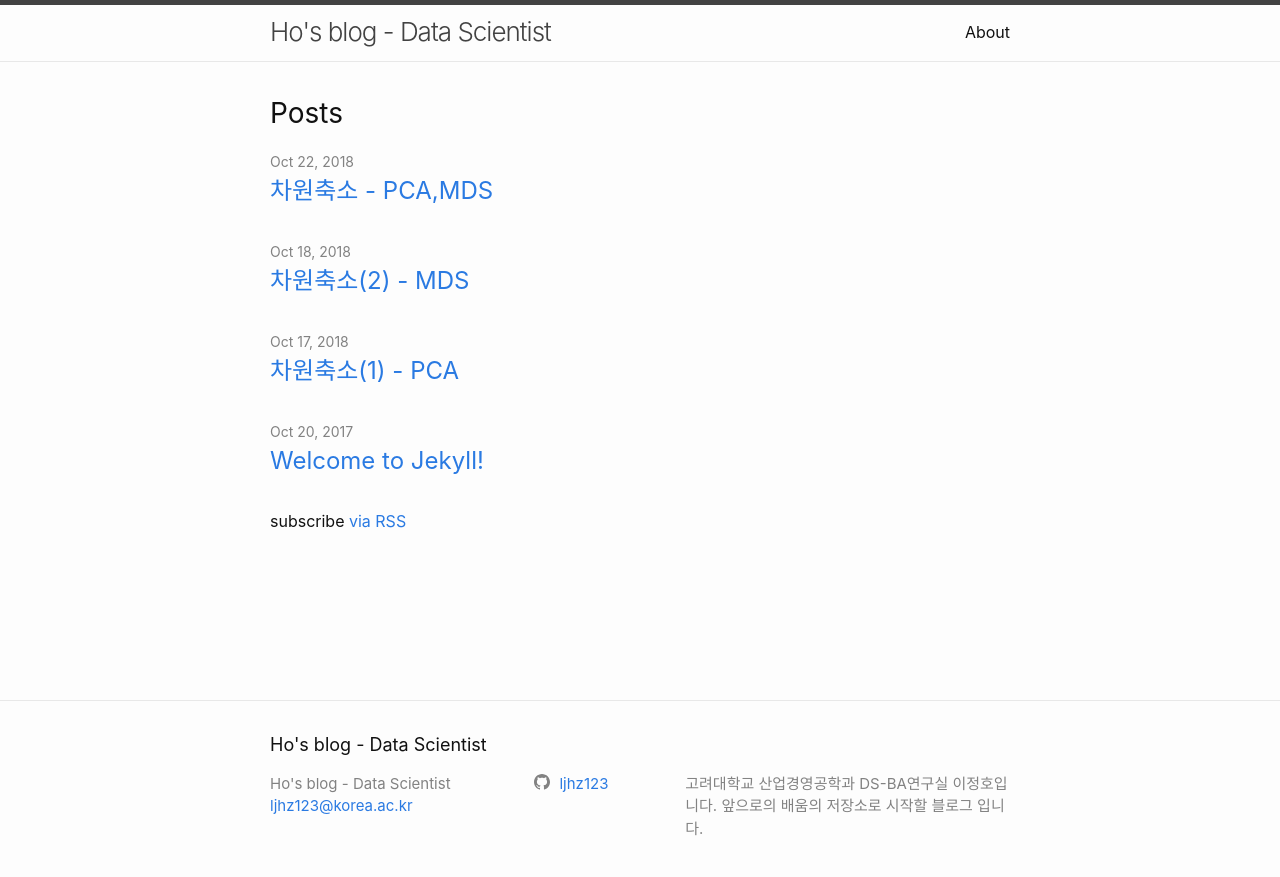
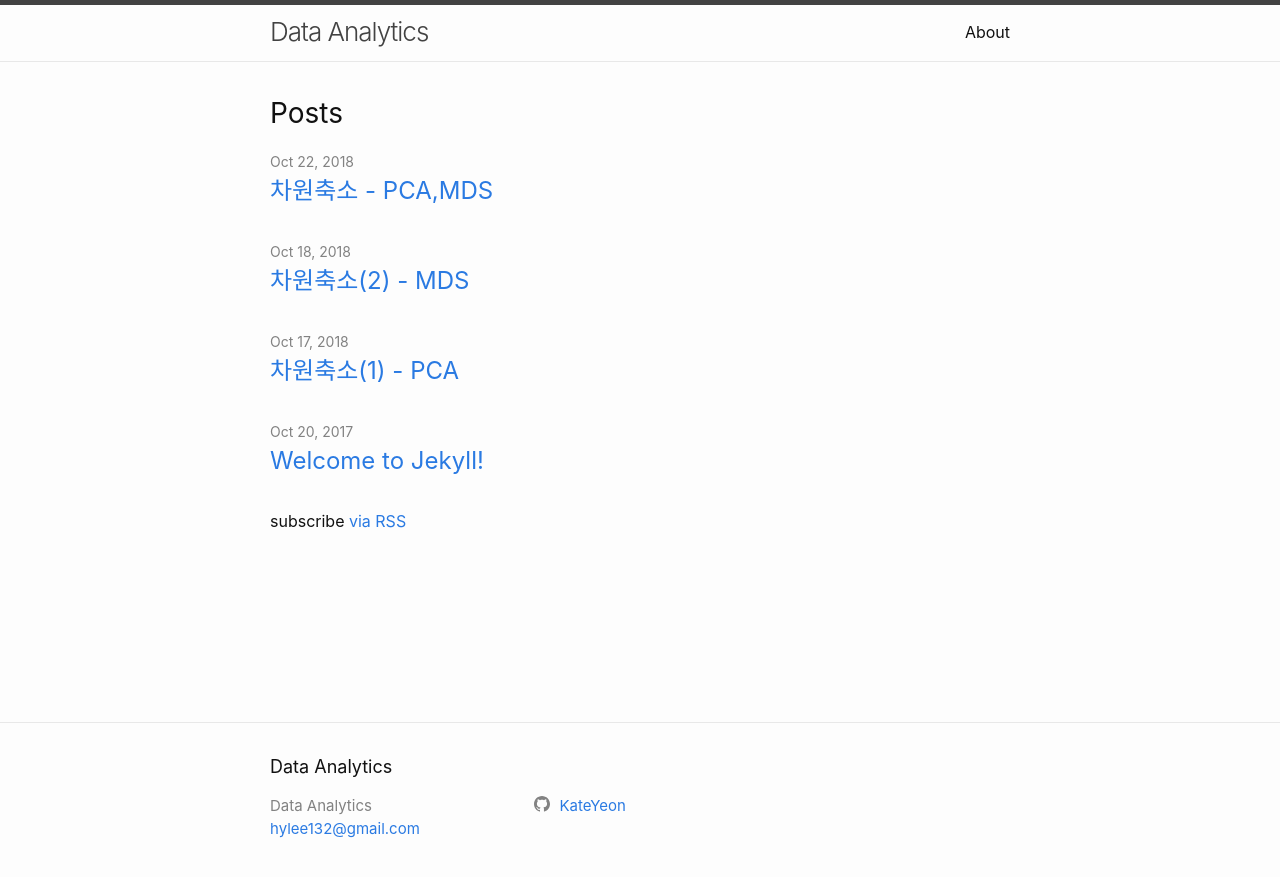
Before and after one commit to KateYeon/KateYeon.github.io, a Jekyll site: the page built from index.md, in a window 1280 px wide. Shown: the top 877 px of the page. Built offline with Jekyll 4.4.1, drawn with Linux system fonts in a browser that asks for light colours.

Commit message:
Update _config.yml

```diff
--- a/_config.yml
+++ b/_config.yml
@@ -13,18 +13,15 @@
 # you will see them accessed via {{ site.title }}, {{ site.email }}, and so on.
 # You can create any custom variable you would like, and they will be accessible
 # in the templates via {{ site.myvariable }}.
-title: Ho's blog - Data Scientist
-email: ljhz123@korea.ac.kr
+title: Data Analytics
+email: hylee132@gmail.com
 description: >- # this means to ignore newlines until "baseurl:"
-  고려대학교 산업경영공학과
-  DS-BA연구실
-  이정호입니다.
-  앞으로의 배움의 저장소로 시작할 블로그 입니다.
+
 baseurl: "" # the subpath of your site, e.g. /blog
-url: "ljhz123.github.io" # the base hostname & protocol for your site, e.g. http://example.com
+url: "KateYeon.github.io" # the base hostname & protocol for your site, e.g. http://example.com
 twitter_username:
-github_username: ljhz123
-instagram : ho__sweet
+github_username: KateYeon
+instagram :
 # Build settings
 markdown: kramdown
 theme: minima
```
